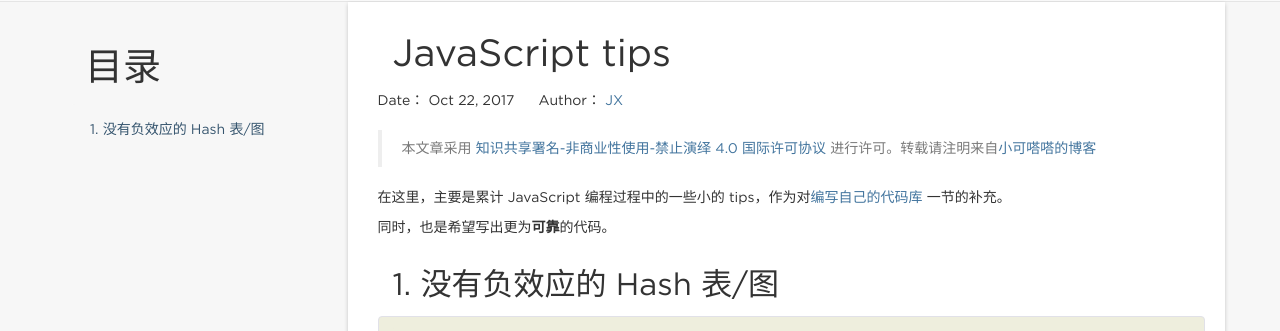
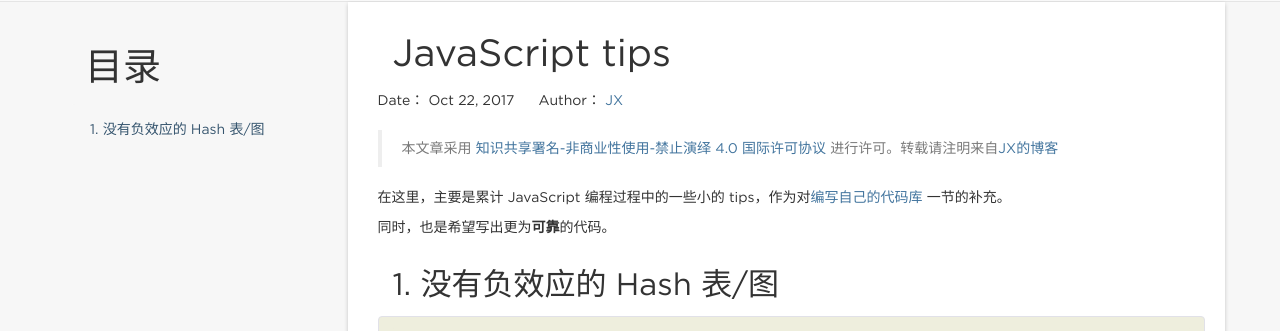
Before and after one commit to jiaxin96/jiaxin96.github.io, a Jekyll site: the page built from _posts/skill/summary/2017-10-22-JS-Tips.md, in a window 1280 px wide and 1078 px high. Shown: the part 333-664 px from the top of the window. Built offline with Jekyll 4.4.1, drawn with Linux system fonts in a browser that asks for light colours; nearby versions of some CDN libraries; comment, search, counter and statistics services are not loaded.

Commit message:
修改doc

```diff
--- a/_includes/docs_header.html
+++ b/_includes/docs_header.html
@@ -1,7 +1,7 @@
 <div class="docs-header pa" id="content">
     <canvas id="mycanvas">你的浏览器不支持canvas</canvas>
     <div class="container" >
-  	{% if page.title == 'TIMI PAGE' %}
+  	{% if page.title == 'JX_BLOG' %}
         <h1>{{ site.name }}</h1>
         <p>{{ site.description }}</p>
     {% else %}
--- a/_layouts/post.html
+++ b/_layouts/post.html
@@ -18,7 +18,7 @@ layout: default
               -->
               <div class="meta">Date： <span class="postdate">{{ page.date | date: "%b %d, %Y" }}</span> Author： <a target="_blank" href="{{site.url}}">{{ site.author }}</a></div>
               <br />
-              <blockquote><p>本文章采用<a rel="license" href="https://creativecommons.org/licenses/by-nc-nd/4.0/deed.zh"> 知识共享署名-非商业性使用-禁止演绎 4.0 国际许可协议 </a>进行许可。转载请注明来自<a href="http://xiaokedada.com">小可嗒嗒的博客</a></p></blockquote>
+              <blockquote><p>本文章采用<a rel="license" href="https://creativecommons.org/licenses/by-nc-nd/4.0/deed.zh"> 知识共享署名-非商业性使用-禁止演绎 4.0 国际许可协议 </a>进行许可。转载请注明来自<a href="https://jiaxin96.github.io">JX的博客</a></p></blockquote>
             </header>
             <article class="post-content">
               {{ content }}
```
